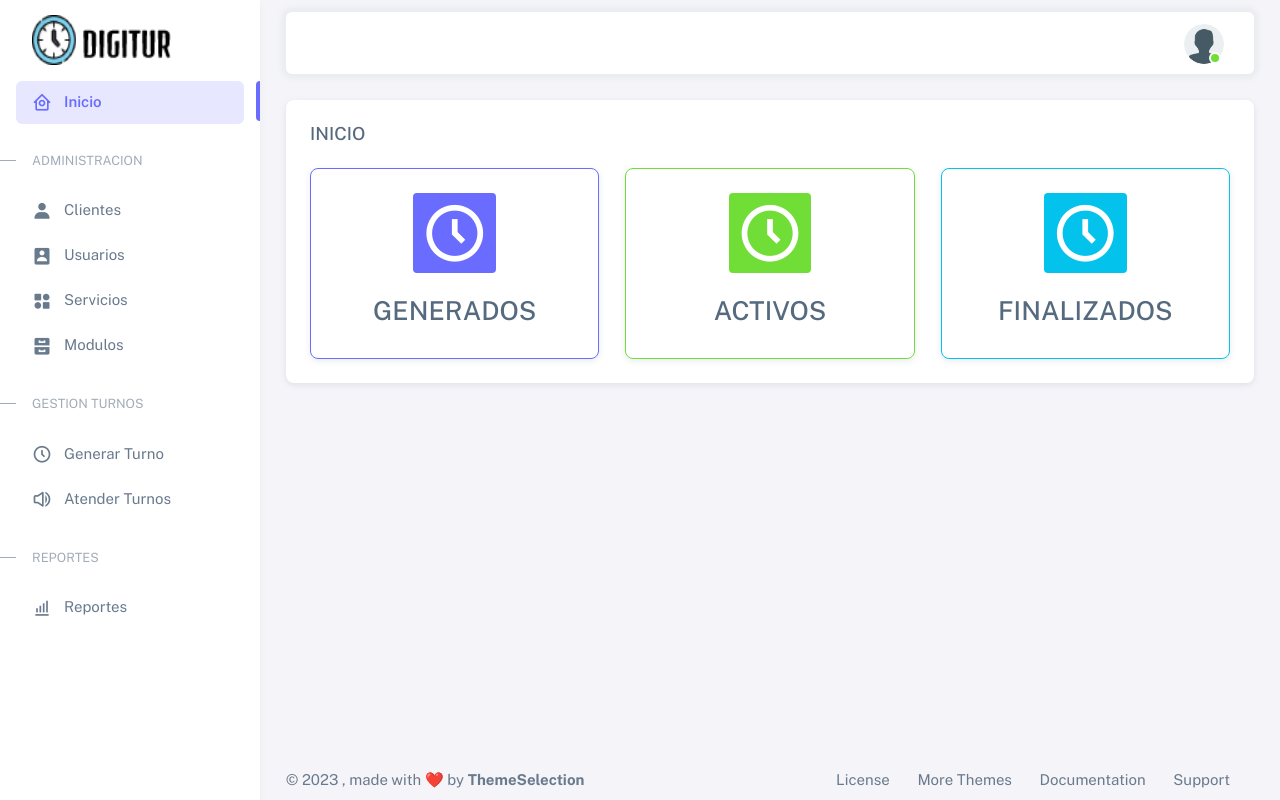
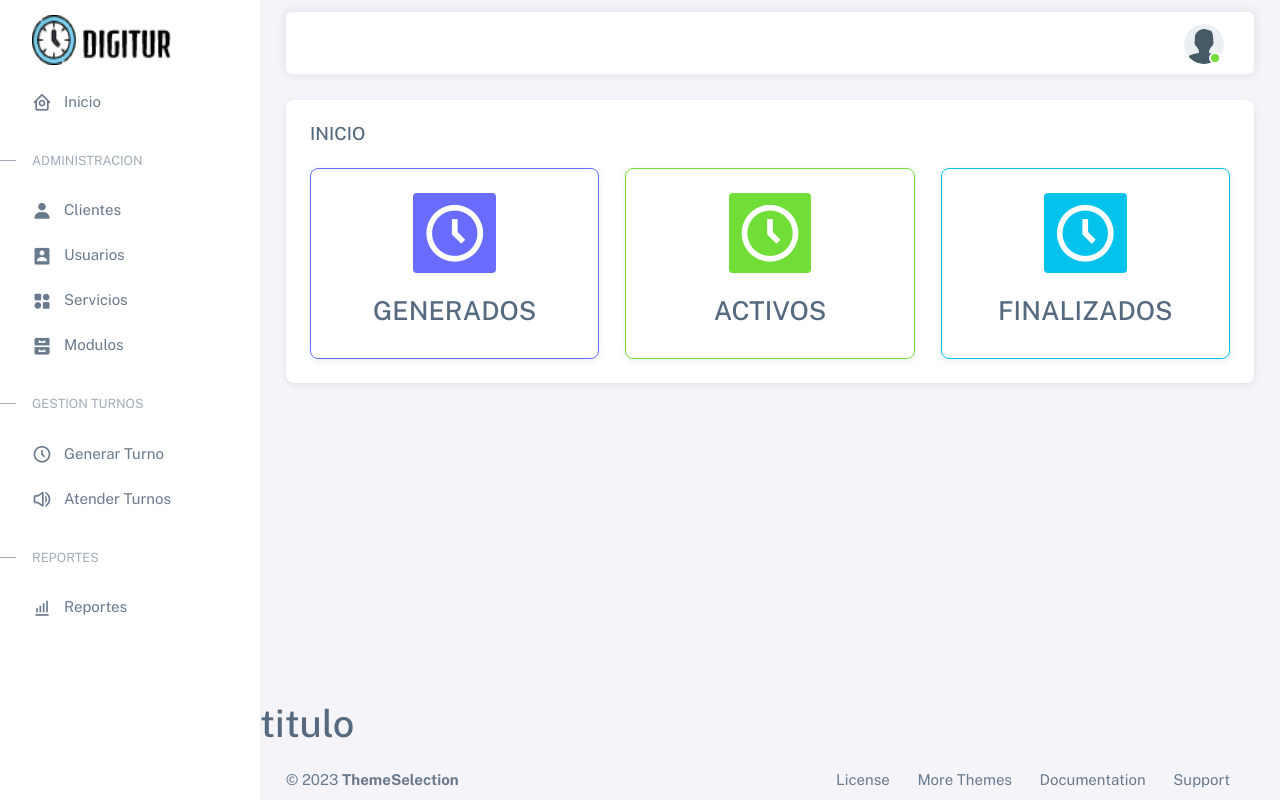
Before and after one commit to devappscl/diseturnos, a PHP site: page /diseturnos/views/inicio/ in a window 1280 px wide. Run offline with PHP 8.4, Linux system fonts and the light colour scheme; a user stored in the database is signed in; some libraries are stand-ins or nearby versions.

Commit message:
actualizacion por daniel

```diff
--- a/views/inicio/index.php
+++ b/views/inicio/index.php
@@ -43,6 +43,7 @@
                 </div>
               </div>
             </div>
+            <div><h1>titulo</h1></div>
 <?php
 require "../template/footer.php";
 ?>
--- a/views/template/footer.php
+++ b/views/template/footer.php
@@ -6,7 +6,7 @@
                   <script>
                     document.write(new Date().getFullYear());
                   </script>
-                  , made with ❤️ by
+
                   <a href="https://themeselection.com" target="_blank" class="footer-link fw-bolder">ThemeSelection</a>
                 </div>
                 <div>
```
